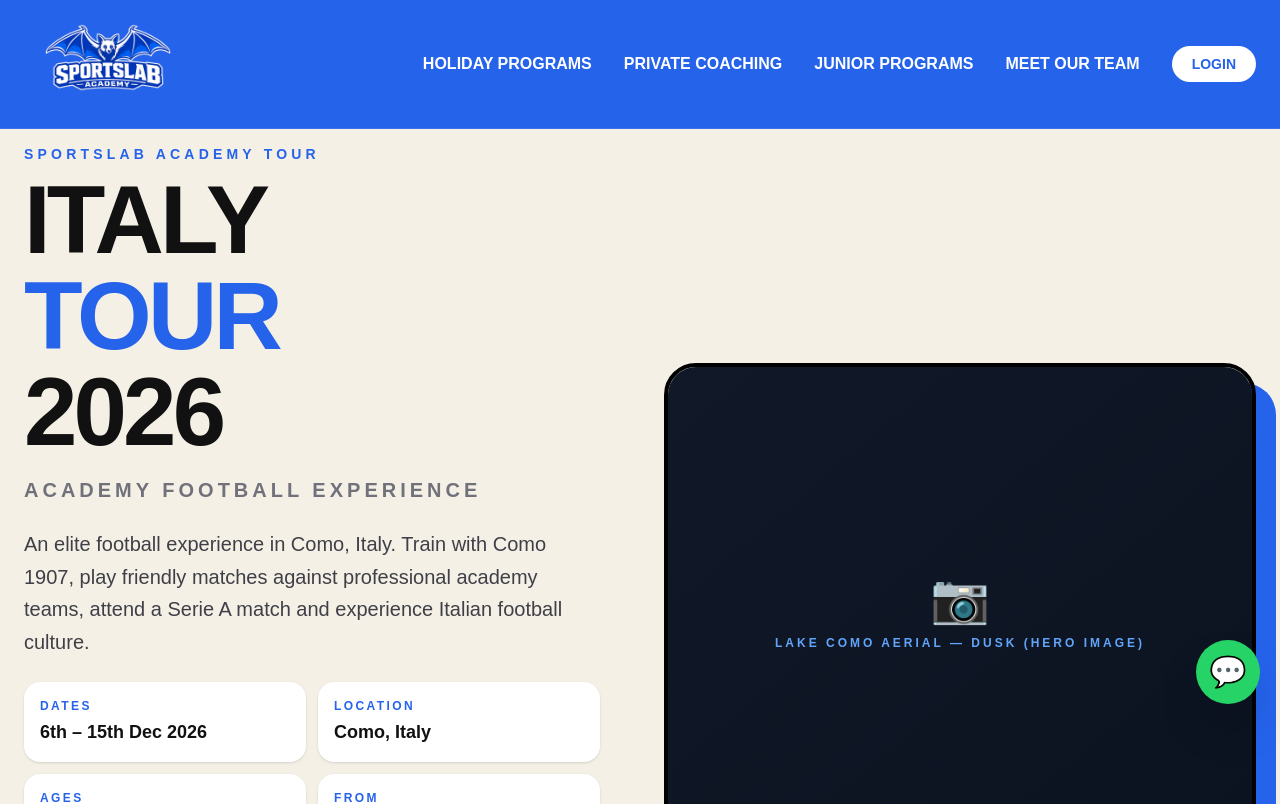
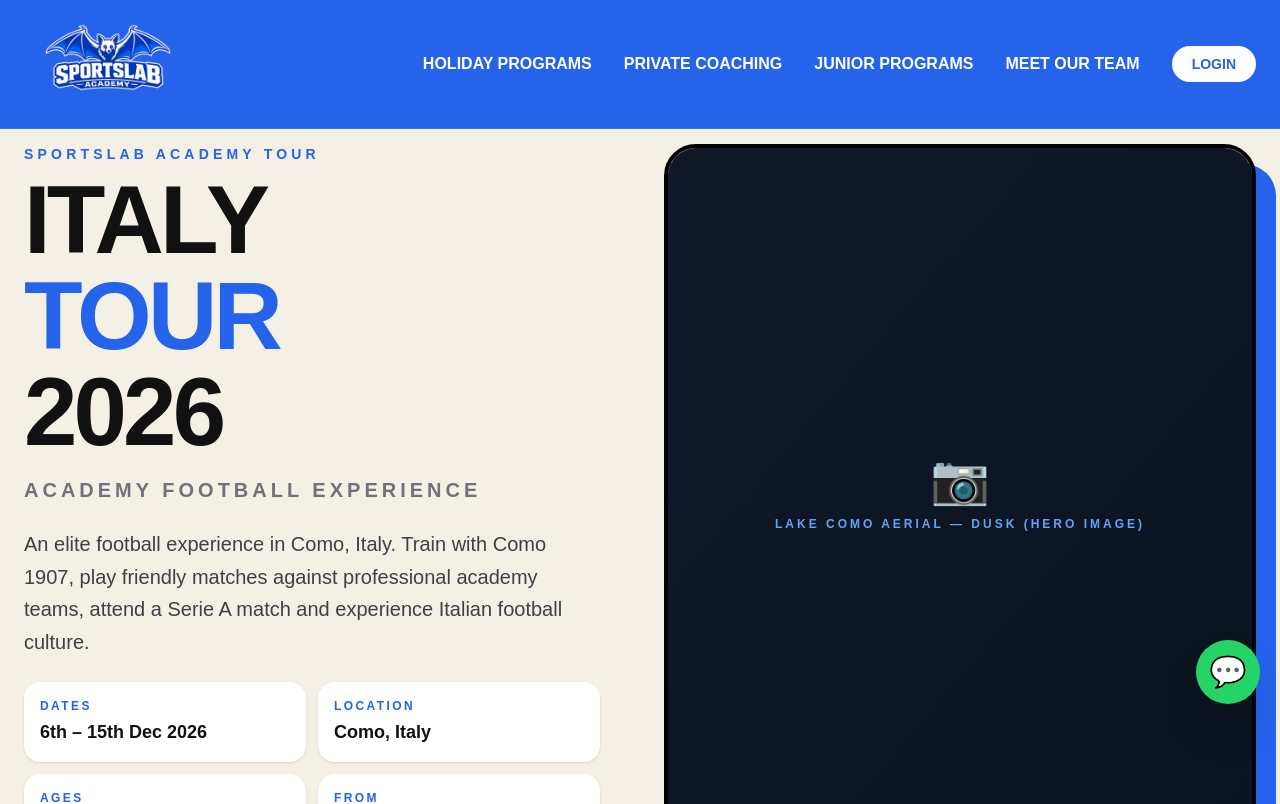
Before and after one commit to petru23/sportslabacademy, a Next.js app: page /italy-tour in a window 1280 px wide. Shown: the top 804 px of the page. Built offline with nearby package versions, Linux system fonts and the light colour scheme; no server answers.

Commit message:
fix: align text and image at same top level
Changed grid from items-center to items-start, restored image height
to 700px. Text and image now start at the same vertical level

```diff
--- a/app/italy-tour/page.tsx
+++ b/app/italy-tour/page.tsx
@@ -81,7 +81,7 @@
 
       {/* HERO */}
       <section className="px-6 pb-12 pt-20 md:pb-20 md:pt-36">
-        <div className="mx-auto grid max-w-7xl items-center gap-12 md:grid-cols-2">
+        <div className="mx-auto grid max-w-7xl items-start gap-12 md:grid-cols-2">
 
           <div>
             <p className="mb-2 text-sm font-black uppercase tracking-[0.3em] text-[#2563EB]">
@@ -165,7 +165,7 @@
           <div className="relative hidden md:block">
             <div className="absolute -bottom-5 -right-5 h-full w-full rounded-[2rem] bg-[#2563EB]" />
 
-            <div className="relative h-[500px] overflow-hidden rounded-[2rem] border-4 border-black">
+            <div className="relative h-[700px] overflow-hidden rounded-[2rem] border-4 border-black">
               <ImagePlaceholder label="Lake Como aerial — dusk (hero image)" />
             </div>
           </div>
```
